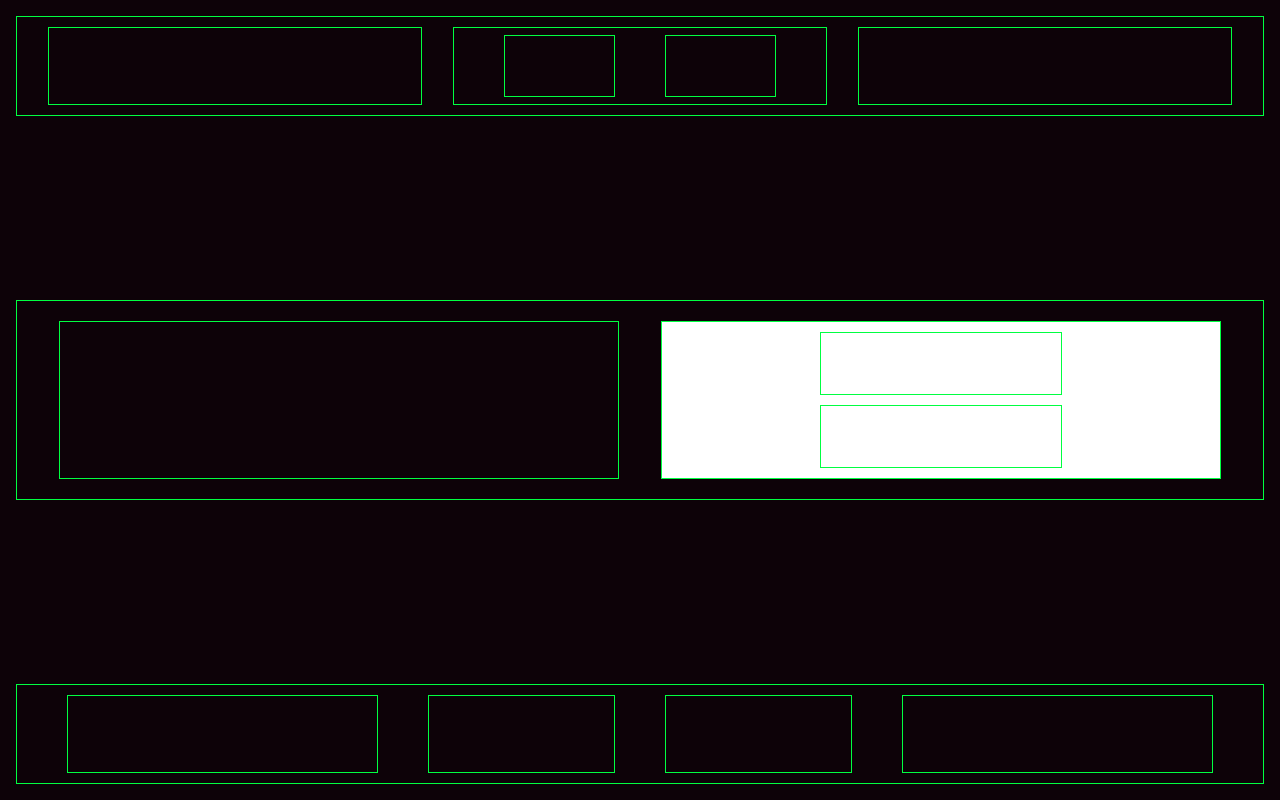
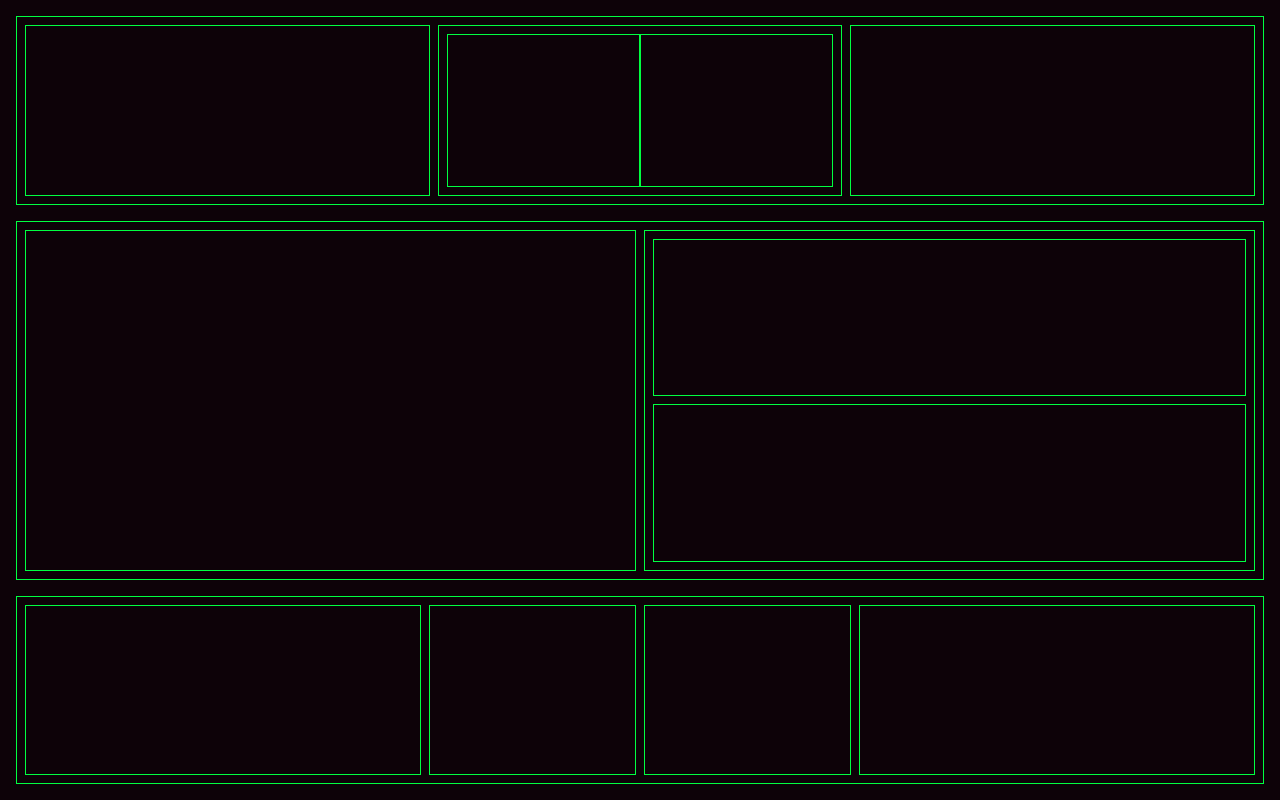
Before and after one commit to lekrau/playground-frontend, a plain HTML site: page index.html in a window 1280 px wide. Drawn offline with Linux system fonts and the light colour scheme.

Commit message:
Refine flexbox layout with flex values

```diff
--- a/index.html
+++ b/index.html
@@ -8,25 +8,25 @@
 </head>
 <body>
     <div class="layer-1">
-        <div></div>
-        <div>
-            <div></div>
-            <div></div>
+        <div class="flex-1"></div>
+        <div class="flex-1 no-gap">
+            <div class="flex-1"></div>
+            <div class="flex-1"></div>
         </div>
-        <div></div>
+        <div class="flex-1"></div>
     </div>
     <div class="layer-1">
-        <div></div>
-        <div class="flex-vert">
-            <div></div>
-            <div></div>
+        <div class="flex-1"></div>
+        <div class="flex-1 flex-vert">
+            <div class="flex-1"></div>
+            <div class="flex-1"></div>
         </div>
     </div>
     <div class="layer-1">
-        <div></div>
-        <div></div>
-        <div></div>
-        <div></div>
+        <div class="flex-2"></div>
+        <div class="flex-1"></div>
+        <div class="flex-1"></div>
+        <div class="flex-2"></div>
     </div>
 
     <!-- <h1>Playground Frontend</h1>
--- a/styles.css
+++ b/styles.css
@@ -20,58 +20,46 @@ body {
     flex-direction: column;
     height: 100vh;
     /* width: 100vw;
-    box expands across the full width anyways */
-    justify-content: space-between;
+    block expands across the full width anyways */
+    gap: 1rem;
 }
 
 div {
     border: 1px solid var(--erin, Green);
+
+    padding: 0.5rem;
+    gap: 0.5rem;
 }
 
 .layer-1 {
-    height: 100px;
     display: flex;
     flex-direction: row;
-    justify-content: space-evenly;
-    align-items: center;
+    align-items: stretch;
+    flex: 1;
 }
 
 .layer-1:nth-of-type(2) {
-    height: 200px;
+    flex: 2;
 }
 
-.layer-1 div {
-    height: 80%;
+.layer-1 > div {
     display: flex;
-    justify-content: space-evenly;
-    align-items: center;
 }
 
-.layer-1:first-of-type div {
-    width: 30%;
-}
+.flex-1 {
+    flex: 1;
+ }
 
-.layer-1:nth-of-type(2) div {
-    width: 45%;
-}
+ .flex-2 {
+    flex: 2;
+ }
 
-.layer-1:nth-of-type(3) div:first-child, .layer-1:nth-of-type(3) div:nth-child(4)  {
-    width: 25%;
-}
-
-.layer-1:nth-of-type(3) div:nth-child(2), .layer-1:nth-of-type(3) div:nth-child(3)  {
-    width: 15%;
-}
+ .no-gap {
+    gap: 0;
+ }
 
 .flex-vert {
     flex-direction: column;
-    background-color: white;
-    gap: 10px;
-    padding: 10px;
-}
-
-.flex-vert div {
-    width: 90%;
 }
 
 h1 {
```
